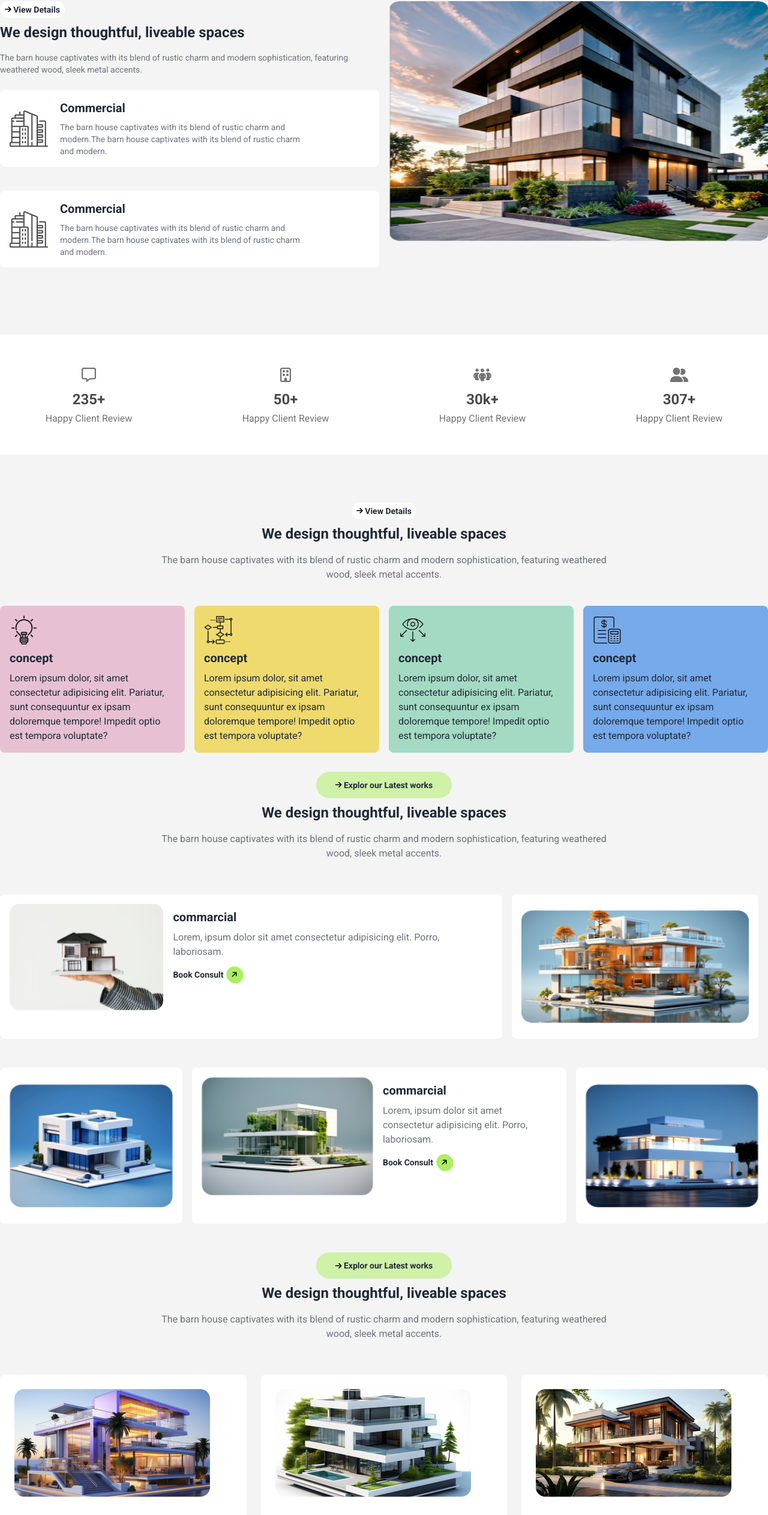
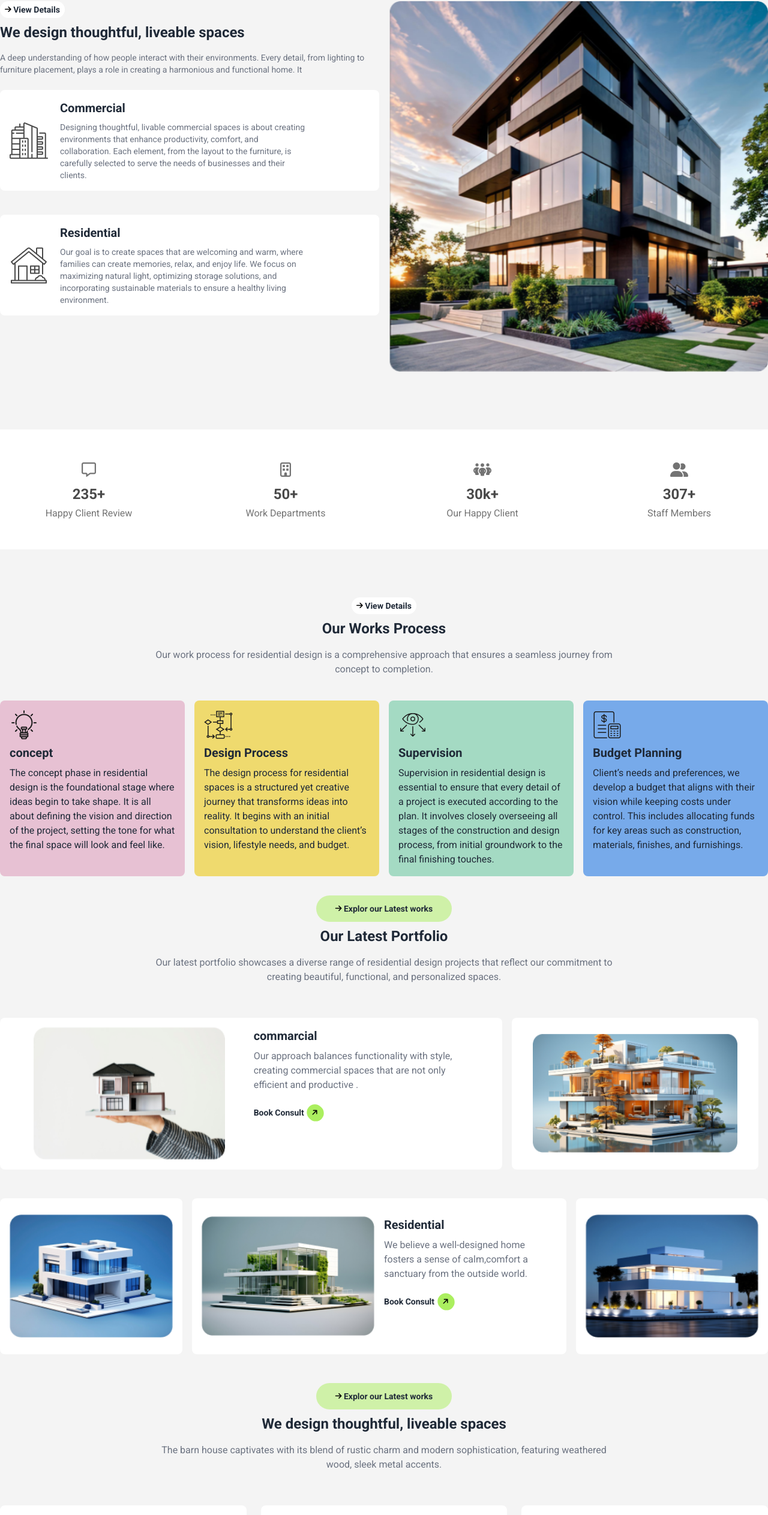
Before and after one commit to shawonahme/Assignment_3_shawonahmed55660-gmail.com, a plain HTML site: page index.html in a window 1280 px wide. Shown: the part 840-3366 px from the top of the page at 60% size. Drawn offline with nearby package versions, Linux system fonts and the light colour scheme.

Commit message:
edited some area

```diff
--- a/index.html
+++ b/index.html
@@ -90,8 +90,7 @@
                         <div class="text-center lg:text-left  py-[2rem] md:py-0">
                             <button class="bg-white py-1 px-2  rounded-full  text-sm   font-bold"><i class=" fa-solid fa-arrow-right fa-sm  text-black " ></i> View Details</button>
                             <h1 class="text-2xl   w-[100%]  md:w-[100%] mx-auto font-bold py-2">We design thoughtful, liveable spaces</h1>
-                            <p class="text-sm md:w-[80%] lg:w-[100%] lg:mx-0 mx-auto text-center lg:text-left py-2  text-gray-500">The barn house captivates with its blend of rustic charm and
-                                modern sophistication, featuring weathered wood, sleek metal accents.</p>
+                            <p class="text-sm md:w-[80%] lg:w-[100%] lg:mx-0 mx-auto text-center lg:text-left py-2  text-gray-500">A deep understanding of how people interact with their environments. Every detail, from lighting to furniture placement, plays a role in creating a harmonious and functional home. It</p>
                         </div>
 
                         <div class="md:flex lg:flex-col lg:gap-2 md:gap-4 md:justify-between ">
@@ -100,22 +99,22 @@
 
                                 <div class="py-4  pr-1">
                                    <h3 class="text-xl font-semibold">Commercial</h3>
-                                   <p class="text-sm pt-2 lg:w-[80%] text-gray-500 ">The barn house captivates with its blend of rustic charm and modern.The barn house captivates with its blend of rustic charm and modern.</p>
+                                   <p class="text-sm pt-2 lg:w-[80%] text-gray-500 ">Designing thoughtful, livable commercial spaces is about creating environments that enhance productivity, comfort, and collaboration. Each element, from the layout to the furniture, is carefully selected to serve the needs of businesses and their clients.</p>
                                 </div>
                            </div>
-                            <div class="flex justify-between gap-2 md:gap-1 md:items-center  lg:pr-4 my-4 items-start rounded-lg bg-white ">
-                                <img class="p-4  mx-auto " src="./assets/commercial.png" alt="">
+                            <div class="flex justify-between gap-2 md:gap-1 md:items-center  lg:pr-4 mt-4 items-start rounded-lg bg-white ">
+                                <img class="p-4  mx-auto " src="./assets/residential.png" alt="">
 
                                 <div class="py-4  pr-1">
-                                   <h3 class="text-xl font-semibold">Commercial</h3>
-                                   <p class="text-sm pt-2 lg:w-[80%]  text-gray-500">The barn house captivates with its blend of rustic charm and modern.The barn house captivates with its blend of rustic charm and modern.</p>
+                                   <h3 class="text-xl font-semibold">Residential</h3>
+                                   <p class="text-sm pt-2 lg:w-[80%]  text-gray-500"> Our goal is to create spaces that are welcoming and warm, where families can create memories, relax, and enjoy life. We focus on maximizing natural light, optimizing storage solutions, and incorporating sustainable materials to ensure a healthy living environment. </p>
                                 </div>
                            </div>
 
                         </div>
                     </div>
-                    <div class="  ">
-                        <img class=" w-[100%] md:h-[400px]" src="./assets/Rectangle.png" alt="">
+                    <div class=" lg:h-auto  ">
+                        <img class=" w-[100%] md:h-[60%] lg:h-full" src="./assets/Rectangle.png" alt="">
                     </div>
                 </div>
 
@@ -140,17 +139,17 @@
                 <div class="text-center ">
                     <div class="py-2"><i class="fa-regular fa-building fa-xl text-[#737373] fa-message"></i></div>
                     <h2 class="text-2xl py-1 text-[#494949] font-bold">50+</h2>
-                    <p class="text-[#737373]"> Happy Client Review</p>
+                    <p class="text-[#737373]"> Work Departments</p>
                 </div>
                 <div class="text-center ">
                     <div class="py-2"><i class="fa-solid fa-people-group fa-xl text-[#737373] fa-message"></i></div>
                     <h2 class="text-2xl py-1  text-[#494949] font-bold">30k+</h2>
-                    <p class="text-[#737373]"> Happy Client Review</p>
+                    <p class="text-[#737373]">Our Happy Client</p>
                 </div>
                 <div class="text-center ">
                     <div class="py-2"><i class="fa-solid fa-user-group fa-xl text-[#737373] fa-message"></i></div>
                     <h2 class="text-2xl py-1 text-[#494949] font-bold">307+</h2>
-                    <p class="text-[#737373]"> Happy Client Review</p>
+                    <p class="text-[#737373]">Staff Members</p>
                 </div>
             </div>
 
@@ -162,9 +161,8 @@
          <section class="container mx-auto ">
           <div class="text-center   py-[2rem] ">
             <button class="bg-white py-1 px-2  rounded-full  text-sm   font-bold"><i class=" fa-solid fa-arrow-right fa-sm  text-black " ></i> View Details</button>
-            <h1 class="text-2xl   w-[90%]  md:w-[100%] mx-auto font-bold py-2">We design thoughtful, liveable spaces</h1>
-            <p class=" w-[100%]  md:w-[60%]   mx-auto text-center  py-2  text-gray-500">The barn house captivates with its blend of rustic charm and
-                modern sophistication, featuring weathered wood, sleek metal accents.</p>
+            <h1 class="text-2xl   w-[90%]  md:w-[100%] mx-auto font-bold py-2">Our Works Process</h1>
+            <p class=" w-[100%]  md:w-[60%]   mx-auto text-center  py-2  text-gray-500">Our work process for residential design is a comprehensive approach that ensures a seamless journey from concept to completion. </p>
         </div>
 
         <!-- main content  -->
@@ -172,22 +170,22 @@
           <div class="   bg-[#E7C1D3] p-4 rounded-lg">
             <img src="./assets/concept.png" alt="">
             <h3 class="text-xl font-bold py-2" >concept</h3>
-            <p class="text-[##494949]">Lorem ipsum dolor, sit amet consectetur adipisicing elit. Pariatur, sunt consequuntur ex ipsam doloremque tempore! Impedit optio est tempora voluptate?</p>
+            <p class="text-[##494949]">The concept phase in residential design is the foundational stage where ideas begin to take shape. It is all about defining the vision and direction of the project, setting the tone for what the final space will look and feel like.</p>
           </div>
           <div class="   bg-[#EFDA6E] p-4 rounded-lg">
             <img src="./assets/flow-chart.png" alt="">
-            <h3 class="text-xl font-bold py-2" >concept</h3>
-            <p class="text-[##494949]">Lorem ipsum dolor, sit amet consectetur adipisicing elit. Pariatur, sunt consequuntur ex ipsam doloremque tempore! Impedit optio est tempora voluptate?</p>
+            <h3 class="text-xl font-bold py-2" >Design Process</h3>
+            <p class="text-[##494949]">The design process for residential spaces is a structured yet creative journey that transforms ideas into reality. It begins with an initial consultation to understand the client’s vision, lifestyle needs, and budget.</p>
           </div>
           <div class="   bg-[#A4DAC3] p-4 rounded-lg">
             <img src="./assets/vision.png" alt="">
-            <h3 class="text-xl font-bold py-2" >concept</h3>
-            <p class="text-[##494949]">Lorem ipsum dolor, sit amet consectetur adipisicing elit. Pariatur, sunt consequuntur ex ipsam doloremque tempore! Impedit optio est tempora voluptate?</p>
+            <h3 class="text-xl font-bold py-2" >Supervision</h3>
+            <p class="text-[##494949]">Supervision in residential design is essential to ensure that every detail of a project is executed according to the plan. It involves closely overseeing all stages of the construction and design process, from initial groundwork to the final finishing touches.</p>
           </div>
           <div class="   bg-[#77AAEA] p-4 rounded-lg">
             <img src="./assets/budget-planning.png" alt="">
-            <h3 class="text-xl font-bold py-2" >concept</h3>
-            <p class="text-[##494949]">Lorem ipsum dolor, sit amet consectetur adipisicing elit. Pariatur, sunt consequuntur ex ipsam doloremque tempore! Impedit optio est tempora voluptate?</p>
+            <h3 class="text-xl font-bold py-2" >Budget Planning</h3>
+            <p class="text-[##494949]">Client’s needs and preferences, we develop a budget that aligns with their vision while keeping costs under control. This includes allocating funds for key areas such as construction, materials, finishes, and furnishings. </p>
           </div>
          </div>
 
@@ -200,35 +198,38 @@
           <!-- heading content  -->
           <div class="text-center   py-[2rem] ">
             <button class="bg-[#ABEF5F80] py-3 px-8 w-[90%] md:w-auto rounded-full  md:text-sm   font-bold"><i class=" fa-solid fa-arrow-right fa-sm  text-black " > </i> Explor our Latest works</button>
-            <h1 class="text-2xl   w-[90%]  md:w-[100%] mx-auto font-bold py-2">We design thoughtful, liveable spaces</h1>
-            <p class=" w-[100%]  md:w-[60%]   mx-auto text-center  py-2  text-gray-500">The barn house captivates with its blend of rustic charm and
-                modern sophistication, featuring weathered wood, sleek metal accents.</p>
+            <h1 class="text-2xl   w-[90%]  md:w-[100%] mx-auto font-bold py-2">Our Latest Portfolio</h1>
+            <p class=" w-[100%]  md:w-[60%]   mx-auto text-center  py-2  text-gray-500">
+              Our latest portfolio showcases a diverse range of residential design projects that reflect our commitment to creating beautiful, functional, and personalized spaces.</p>
         </div>
 
         <!-- main content  -->
          <div class=" gap-4 grid md:grid-cols-2 lg:grid-cols-12 w-[90%] mx-auto md:w-[100%]">
-          <div class=" md:col-span-2 p-4 lg:col-start-1 lg:col-span-8  bg-white rounded-lg my-4">
-            <div class="md:flex md:gap-4">
-              <div class=""> <img class="w-full" src="./assets/img1.png" alt=""></div>
-              <div><h3 class="text-xl font-bold py-2">commarcial</h3>
-                <p class="text-gray-500 pr-2">Lorem, ipsum dolor sit amet consectetur adipisicing elit. Porro, laboriosam.</p>
-                <button class="py-3  rounded-full  md:text-sm   font-bold">Book Consult <i class="-rotate-45 fa-solid fa-arrow-right fa-sm py-3.5 ml-[2px] px-2  rounded-full bg-[#ABEF5F] text-black " ></i></button></div>
+          <div class=" md:col-span-2 p-4 lg:col-start-1 lg:col-span-8  md:items-center md:flex  bg-white rounded-lg my-4">
+            <div class="md:grid md:grid-cols-2 text-left md:gap-4 lg:gap-2 ">
+              <div class="md:w-full lg:w-[80%] lg:h-full mx-auto "> <img class="w-full lg:h-full " src="./assets/img1.png" alt=""></div>
+              <div class="md:flex md:flex-col md:gap-2">
+                <h3 class="text-xl font-bold py-2 md:py-0 pb-2">commarcial</h3>
+                <p class="text-gray-500  lg:pr-8">Our approach balances functionality with style, creating commercial spaces that are not only efficient and productive .</p>
+                <div><button class="py-3  rounded-full  md:text-sm   font-bold">Book Consult <i class="-rotate-45 fa-solid fa-arrow-right fa-sm py-3.5 ml-[2px] px-2  rounded-full bg-[#ABEF5F] text-black " ></i></button></div></div>
              </div>
           </div>
           <div class="p-4 lg:col-start-9 lg:col-span-4 md:items-center md:flex  bg-white rounded-lg my-4">
-            <img class="w-full  md:h-[90%]" src="./assets/img2.png" alt="">
+            <img class="w-full lg:w-[90%] mx-auto  md:h-[90%]" src="./assets/img2.png" alt="">
 
           </div>
           <div class="p-4 bg-white lg:hidden md:items-center md:flex  rounded-lg my-4">
             <img class="w-full   md:h-[90%]  " src="./assets/img5.png" alt="">
 
           </div>
-          <div class="md:col-span-2 lg:col-start-4 lg:col-span-6    lg:order-5   p-4 bg-white rounded-lg my-4">
-           <div class="md:flex  md:gap-4">
-            <div class="lg:w-[90%] "> <img class="w-full " src="./assets/img4.png" alt=""></div>
-            <div><h3 class="text-xl font-bold py-2">commarcial</h3>
-              <p class="text-gray-500 pr-2">Lorem, ipsum dolor sit amet consectetur adipisicing elit. Porro, laboriosam.</p>
-              <button class="py-3  rounded-full  md:text-sm   font-bold">Book Consult <i class="-rotate-45 fa-solid fa-arrow-right fa-sm py-3.5 ml-[2px] px-2  rounded-full bg-[#ABEF5F] text-black " ></i></button></div>
+          <div class="md:col-span-2 lg:col-start-4 lg:col-span-6   lg:order-5  md:items-center md:flex   p-4 bg-white rounded-lg my-4">
+           <div class="md:grid md:grid-cols-2 text-left md:gap-4">
+            <div class="  "> <img class="w-full " src="./assets/img4.png" alt=""></div>
+            <div class="md:flex md:flex-col md:gap-2">
+              <h3 class="text-xl font-bold py-2 md:py-0 pb-2">Residential</h3>
+              <p class="text-gray-500 ">We believe a well-designed home fosters a sense of calm,comfort a sanctuary from the outside world. </p>
+           <div>   <button class="py-3  rounded-full  md:text-sm   font-bold">Book Consult <i class="-rotate-45 fa-solid fa-arrow-right fa-sm py-3.5 ml-[2px] px-2  rounded-full bg-[#ABEF5F] text-black " ></i></button></div>
+            </div>
            </div>
 
           </div>
@@ -258,33 +259,40 @@
         </div>
         <!-- main content  -->
           <div class="mx-auto md:w-[100%] w-[90%] lg:grid lg:grid-cols-3 lg:gap-6">
-            <div class="bg-white rounded-lg my-4 p-6 md:flex lg:flex-col lg:items-start  md:gap-6 md:items-center ">
-              <div ><img class="mx-auto w-full" src="./assets/article1.png" alt=""></div>
             <div>
+             <div class="bg-white rounded-lg my-4 p-6 grid md:grid-cols-12 md:grid-rows-1 lg:grid-cols-1 lg:items-start md:gap-6 md:items-center">
+              <div class="md:col-span-5 lg:col-span-6  " ><img class="mx-auto   w-full" src="./assets/article1.png" alt=""></div>
+              <div class="md:col-span-7 lg:col-span-6 ">
                 <p class="text-[#737373] py-2 text-sm"><i class="fa-regular fa-calendar mx-1"></i> <data value="">July14, 2024</data> <i class="fa-regular fa-user p-1 mx-1 border border-[#737373] rounded-full"></i><span> By Admin</span></p>
                 <h1 class="text-2xl font-bold text-[#494949]">How to choose the furniture right  of your home.</h1>
                 <p class="text-[#737373] py-2">The barn house captivates with its blend of rustic charm and modern. </p>
                 <button class="py-3  rounded-full  md:text-sm   font-bold">Read More<i class="-rotate-45 fa-solid fa-arrow-right fa-sm py-3.5 ml-[2px] px-2  rounded-full bg-[#ABEF5F] text-black " ></i></button>
               </div>
+             </div>
 
             </div>
-            <div class="bg-white rounded-lg my-4 p-6 md:flex lg:flex-col lg:items-start md:gap-6 md:items-center" >
-              <div><img class="mx-auto w-full" src="./assets/article2.png" alt=""></div>
+
             <div>
-                <p class="text-[#737373] py-2 text-sm"><i class="fa-regular fa-calendar mx-1"></i> <data value="">July14, 2024</data> <i class="fa-regular mx-1 fa-user p-1 border border-[#737373] rounded-full"></i><span> By Admin</span></p>
+              <div class="bg-white rounded-lg my-4 p-6 md:grid md:grid-cols-12 md:grid-rows-1 lg:grid-cols-1 lg:items-start md:gap-6 md:items-center">
+               <div class="md:col-span-5 lg:col-span-6 " ><img class="mx-auto h-full  w-full" src="./assets/article2.png" alt=""></div>
+               <div class="md:col-span-7 lg:col-span-6 ">
+                 <p class="text-[#737373] py-2 text-sm"><i class="fa-regular fa-calendar mx-1"></i> <data value="">July14, 2024</data> <i class="fa-regular fa-user p-1 mx-1 border border-[#737373] rounded-full"></i><span> By Admin</span></p>
                  <h1 class="text-2xl font-bold text-[#494949]">How to choose the furniture right  of your home.</h1>
                  <p class="text-[#737373] py-2">The barn house captivates with its blend of rustic charm and modern. </p>
                  <button class="py-3  rounded-full  md:text-sm   font-bold">Read More<i class="-rotate-45 fa-solid fa-arrow-right fa-sm py-3.5 ml-[2px] px-2  rounded-full bg-[#ABEF5F] text-black " ></i></button>
                </div>
+              </div>
 
              </div>
-            <div class="bg-white rounded-lg my-4 p-6 md:flex lg:flex-col lg:items-start md:gap-6 md:items-center">
-              <div><img class="mx-auto w-full" src="./assets/article3.png" alt=""></div>
              <div>
-                <p class="text-[#737373] py-2 text-sm"><i class="fa-regular fa-calendar mx-1"></i> <data value="">July14, 2024</data> <i class="fa-regular fa-user p-1 border  mx-1 border-[#737373] rounded-full"></i><span> By Admin</span></p>
+              <div class="bg-white rounded-lg my-4 p-6 md:grid md:grid-cols-12 md:grid-rows-1 lg:grid-cols-1 lg:items-start md:gap-6 md:items-center">
+               <div class="md:col-span-5 lg:col-span-6 " ><img class="mx-auto h-full  w-full" src="./assets/article3.png" alt=""></div>
+               <div class="md:col-span-7 lg:col-span-6 ">
+                 <p class="text-[#737373] py-2 text-sm"><i class="fa-regular fa-calendar mx-1"></i> <data value="">July14, 2024</data> <i class="fa-regular fa-user p-1 mx-1 border border-[#737373] rounded-full"></i><span> By Admin</span></p>
                  <h1 class="text-2xl font-bold text-[#494949]">How to choose the furniture right  of your home.</h1>
                  <p class="text-[#737373] py-2">The barn house captivates with its blend of rustic charm and modern. </p>
                  <button class="py-3  rounded-full  md:text-sm   font-bold">Read More<i class="-rotate-45 fa-solid fa-arrow-right fa-sm py-3.5 ml-[2px] px-2  rounded-full bg-[#ABEF5F] text-black " ></i></button>
+               </div>
               </div>
 
              </div>
```
Lines whose indentation alone changed are shown as unchanged.
